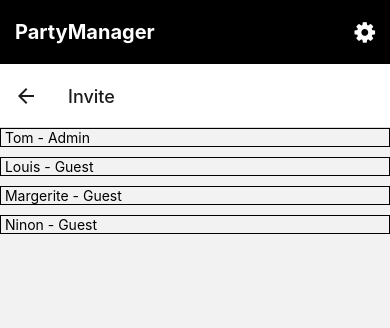
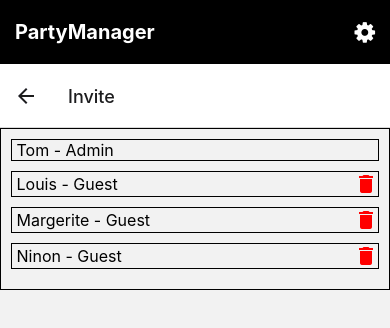
Before and after one commit to FabTerrat/PManager, a React Native app: screen /Invite in a window 390 px wide. Shown: the top 328 px of the page. Built offline with nearby package versions, Linux system fonts and the light colour scheme.

Commit message:
retouche front... en attendant de trouver la bonne bdd

```diff
--- a/App.js
+++ b/App.js
@@ -1,4 +1,5 @@
 import React from 'react';
+import 'react-native-gesture-handler';
 import { NavigationContainer } from '@react-navigation/native';
 import { createStackNavigator } from '@react-navigation/stack';
 
--- /dev/null
+++ b/components/CheckBox.js
@@ -0,0 +1,16 @@
+import React, {useState} from "react";
+import {Feather} from '@expo/vector-icons';
+import {TouchableOpacity}  from 'react-native';
+
+const CheckBox = () => {
+    const [isChecked, setChecked] = useState(0);
+
+    return (
+        <TouchableOpacity onPress={()=> setChecked(isChecked ? 0 : 1)}>
+            <Feather name={ isChecked === 1 ? 'check-square' : 'square'} size={24} color={'black'}/>
+        </TouchableOpacity>
+    )
+}
+
+
+export default CheckBox;
--- a/package.json
+++ b/package.json
@@ -15,7 +15,8 @@
     "expo-status-bar": "~1.11.1",
     "react": "18.2.0",
     "react-native": "0.73.6",
-    "react-native-gesture-handler": "^2.15.0"
+    "react-native-gesture-handler": "~2.14.0",
+    "@expo/vector-icons": "^14.0.0"
   },
   "devDependencies": {
     "@babel/core": "^7.20.0"
--- a/pages/Event.js
+++ b/pages/Event.js
@@ -156,7 +156,6 @@ const styles_Event = StyleSheet.create({
   navigationBar: {
     flexDirection: 'row',
     alignItems: 'center',
-    alignContent : 'center',
     justifyContent: 'space-between',
     paddingHorizontal: 40, // Ajustez selon votre préférence
     marginBottom: 20,
@@ -167,7 +166,7 @@ const styles_Event = StyleSheet.create({
   },
   tab: {
     paddingVertical: 10,
-    paddingHorizontal: 35, // Ajustez selon votre préférence
+    paddingHorizontal: 35,
   },
   activeTab: {
     borderRadius: 20,
--- a/pages/Invite.js
+++ b/pages/Invite.js
@@ -5,45 +5,56 @@ import styles from '../theme/styles';
 import Icon from 'react-native-vector-icons/MaterialIcons';
 
 
-const ListGuest = ({ name, status, onPress }) => {
-
+const ListGuest = ({ name, status, onPress, onDelete }) => {
     return (
         <SafeAreaView style={style_res.container}>
+            <View style={style_res.itemContainer}>
             <Text style={style_res.nameText}> {name} - {status} </Text>
+            {status.toLowerCase() !== 'admin' && (
+                <Icon
+                    name="delete"
+                    size={24}
+                    color="red"
+                    onPress={onDelete}
+                />
+            )}
+            </View>
         </SafeAreaView>
     );
 };
 
 const PageInvite = ({ navigation }) => {
-    const guest = [
+    const guests = [
         { id: 1, name : 'Tom', status : 'Admin' },
         { id: 2, name : 'Louis', status : 'Guest' },
         { id: 3, name : 'Margerite', status : 'Guest' },
         { id: 4, name : 'Ninon', status : 'Guest' },
-
     ];
 
-
-    // const handleProfilPress = (participation_id) => {
-    //     // Navigate to a new page with details of the selected item
-    //     navigation.navigate('Profil', { event_id, profile_id });
+    // const handleGuestPress = (id) => {
+    //     // Navigate to the guest's details page
     // };
 
+    const handleDeletePress = (id) => {
+        // Delete the guest with by his id
+        setGuests(guests.filter((guest) => guest.id !== id));
+    };
+
     return (
-        <SafeAreaView style={styles.safeArea}>
-            <View style={styles.contentContainer}>
-            {guest.map(guest => (
+        <View style={style_res.container}>
+            {guests.map((guest) => (
                 <ListGuest
                     key={guest.id}
                     name={guest.name}
                     status={guest.status}
-            // onPress={() => handleProfilPress(guest.id)}
+                    onPress={() => handleGuestPress(guest.id)}
+                    onDelete={guest.status !== 'Admin' ? () => handleDeletePress(guest.id) : undefined}
                 />
             ))}
         </View>
-        </SafeAreaView>
     );
 };
+
 
 const style_res = StyleSheet.create({
     container: {
@@ -55,6 +66,11 @@ const style_res = StyleSheet.create({
       itemContainer: {
         flexDirection: 'row',
         alignItems: 'center',
+        justifyContent: 'space-between', // Align delete button to the end of the row
+      },
+      nameText: {
+        fontSize: 16,
+        marginRight: 10, // Add some space between name and delete button
       },
 });
 
--- a/pages/NewResource.js
+++ b/pages/NewResource.js
@@ -32,7 +32,7 @@ const AddResource = ({}) => {   //{navigation}
   };
 
   return (
-    <SafeAreaView style={style_re.safeArea}>
+    <SafeAreaView style={styles.safeArea}>
       <View style={style_re.contentContainer}>
         <View style={style_re.legendContainer}>
           <Text style={style_re.legendRessource}>Ajouter une nouvelle ressource</Text>
@@ -124,15 +124,12 @@ export default AddResource;
 
 
 const style_re = StyleSheet.create({
-  safeArea: {
-    flex: 1,
-  },
-  contentContainer: {
-    flex: 1,
-    padding: 20,
-  },
-  legendContainer: {
-    marginBottom: 10,
-  },
+  // contentContainer: {
+  //   flex: 1,
+  //   padding: 20,
+  // },
+  // legendContainer: {
+  //   marginBottom: 10,
+  // },
 
 })
--- a/pages/Partages.js
+++ b/pages/Partages.js
@@ -2,16 +2,19 @@ import React, { useState } from 'react';
 import { View, Text, SafeAreaView, StyleSheet } from 'react-native';
 import styles from '../theme/styles';
 import Icon from 'react-native-vector-icons/MaterialIcons';
+import CheckBox from '../components/CheckBox';
 
-const ListResources = ({ proprio, name, category, quantity, toShare, price, nbMax, onPress }) => {
+const ListResources = ({ proprio, name, category, quantity, toShare, price, nbMax, onPress, checkBoxValue }) => {
+
+    // ---- A modif avec BDD -----------
     const [maxPersons, setMaxPersons] = useState(1);
-
-    const handleCheckBox = () => {
-        if (maxPersons < nbMax) {
+    const handleCheckBoxChange = (value) => {
+        if (value === 1) {
             setMaxPersons(maxPersons + 1);
+        } else {
+            setMaxPersons(maxPersons - 1);
         }
     }
-
     return (
         <SafeAreaView style={style_res.container}>
 
@@ -33,13 +36,13 @@ const ListResources = ({ proprio, name, category, quantity, toShare, price, nbMa
             {/* Quatrième partie: Checkbox et Prix */}
 
                 <View style={style_res.toShareContainer}>
-                    {/* <CheckBox
-                        value={false}
-                        onValueChange={handleCheckBox}
-                    /> */}
+                    <CheckBox onValueChange={handleCheckBoxChange} value={checkBoxValue}/>
                     <Text style={style_res.maxPersonsText}>{maxPersons}/{nbMax}Max</Text>
-                    <Text style={style_res.priceText}>{price}</Text>
                 </View>
+                {checkBoxValue === 1 && maxPersons > 1 && (
+                <Text style={style_res.plusOneContributorText}>+1 contributeur</Text>
+                )}
+                <Text style={style_res.priceText}>{price}</Text>
                 </View>
 
         </SafeAreaView>
@@ -125,7 +128,9 @@ const style_res = StyleSheet.create({
         fontSize: 16,
     },
     priceText: {
-        fontSize: 16,
+        fontSize: 25,
+        fontStyle: 'Bold',
+        margin: 5,
     },
 });
 
```
Also changed, not shown: theme/styles.js (line endings or trailing spaces), 1 other file (tests, documents, lock files or other folders). Lines whose indentation alone changed are shown as unchanged.
